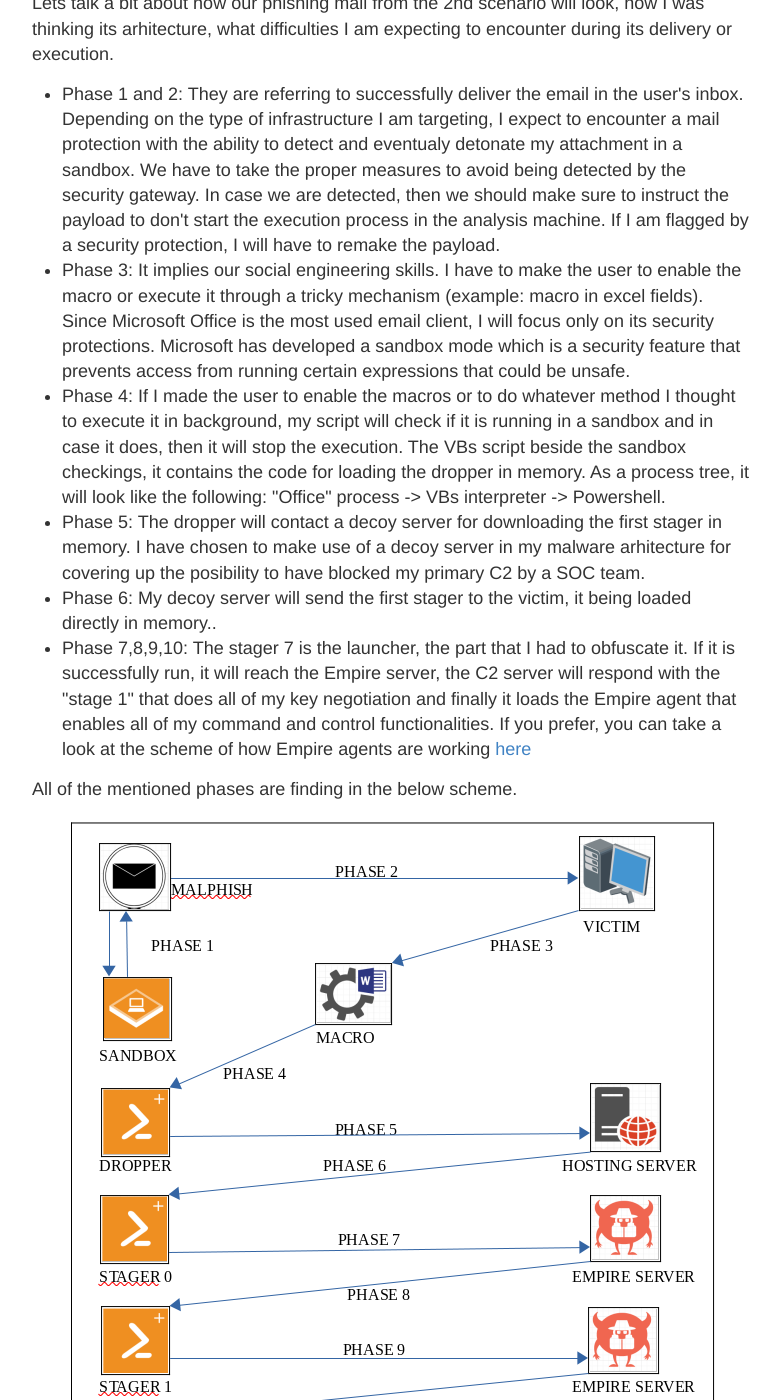
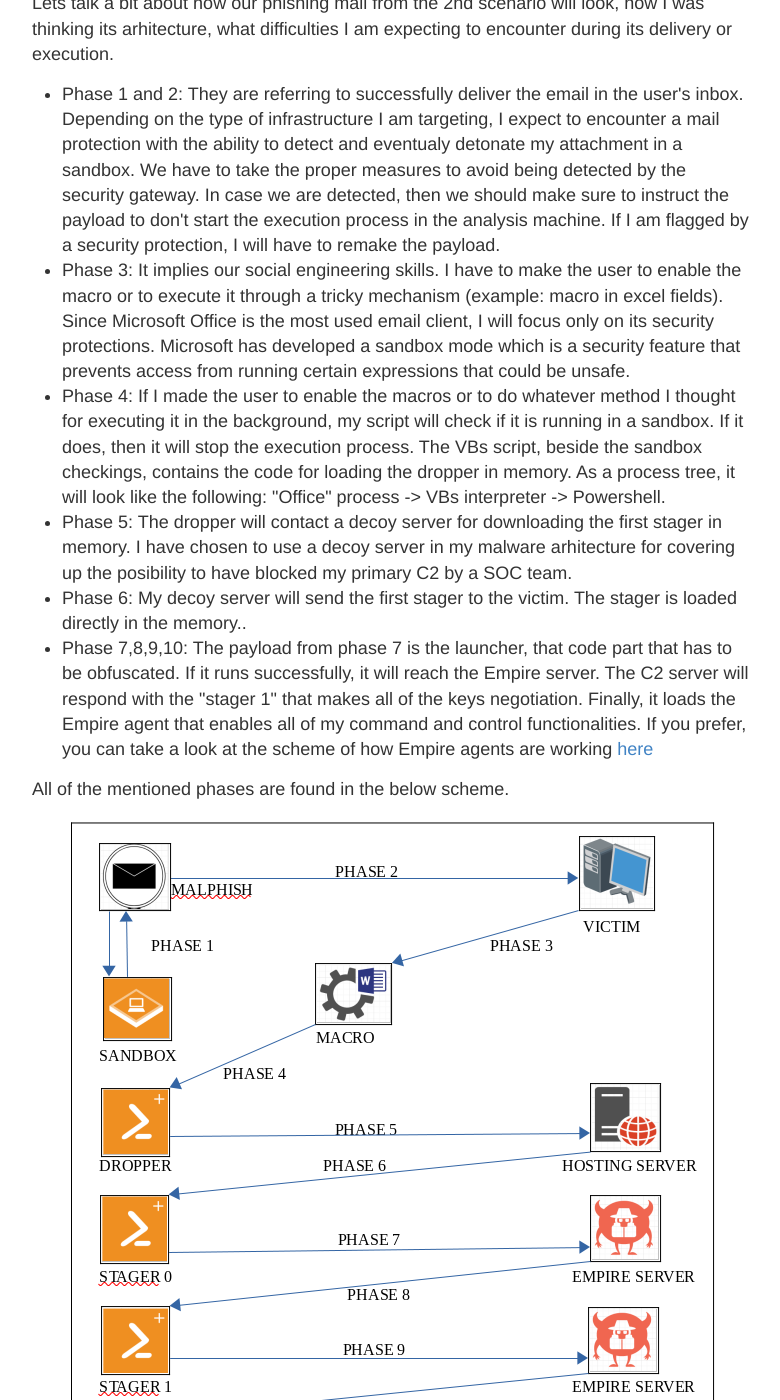
Before and after one commit to whmacmac/test, a Jekyll site: the page built from _posts/2020-04-22-RedTeam-Exercises-with-OpenSource-Tools-Part-2.md, in a window 1280 px wide and 1400 px high, scrolled down 1098 px. Shown: the whole window, without its empty margins (248-1028 px from the left). Built offline with Jekyll 4.4.1, drawn with Linux system fonts in a browser that asks for light colours; some of the changed text lies outside the part shown.

Commit message:
Update 2020-04-22-RedTeam-Exercises-with-OpenSource-Tools-Part-2.md

```diff
--- a/_posts/2020-04-22-RedTeam-Exercises-with-OpenSource-Tools-Part-2.md
+++ b/_posts/2020-04-22-RedTeam-Exercises-with-OpenSource-Tools-Part-2.md
@@ -28,22 +28,22 @@ Lets talk a bit about how our phishing mail from the 2nd scenario will look, how
 
 <ul>
 <li>Phase 1 and 2: They are referring to successfully deliver the email in the user's inbox. Depending on the type of infrastructure I am targeting, I expect to encounter a mail protection with the ability to detect and eventualy detonate my attachment in a sandbox. We have to take the proper measures to avoid being detected by the security gateway. In case we are detected, then we should make sure to instruct the payload to don't start the execution process in the analysis machine. If I am flagged by a security protection, I will have to remake the payload.</li>
-<li>Phase 3: It implies our social engineering skills. I have to make the user to enable the macro or execute it through a tricky mechanism (example: macro in excel fields). Since Microsoft Office is the most used email client, I will focus only on its security protections. Microsoft has developed a sandbox mode which is a security feature that prevents access from running certain expressions that could be unsafe.</li>
-<li>Phase 4: If I made the user to enable the macros or to do whatever method I thought to execute it in background, my script will check if it is running in a sandbox and in case it does, then it will stop the execution. The VBs script beside the sandbox checkings, it contains the code for loading the dropper in memory. As a process tree, it will look like the following: "Office" process -> VBs interpreter -> Powershell.</li>
-<li>Phase 5: The dropper will contact a decoy server for downloading the first stager in memory. I have chosen to make use of a decoy server in my malware arhitecture for covering up the posibility to have blocked my primary C2 by a SOC team.</li>
-<li>Phase 6: My decoy server will send the first stager to the victim, it being loaded directly in memory..</li>
-<li>Phase 7,8,9,10: The stager 7 is the launcher, the part that I had to obfuscate it. If it is successfully run, it will reach the Empire server, the C2 server will respond with the "stage 1" that does all of my key negotiation and finally it loads the Empire agent that enables all of my command and control functionalities. If you prefer, you can take a look at the scheme of how Empire agents are working <a href="https://testmactest.github.io/RedTeam_Exercises_with_OpenSource_Tools_Part_1#howdoimakeuseofopensource" style="text-decoration: none;">here</a></li>
+<li>Phase 3: It implies our social engineering skills. I have to make the user to enable the macro or to execute it through a tricky mechanism (example: macro in excel fields). Since Microsoft Office is the most used email client, I will focus only on its security protections. Microsoft has developed a sandbox mode which is a security feature that prevents access from running certain expressions that could be unsafe.</li>
+<li>Phase 4: If I made the user to enable the macros or to do whatever method I thought for executing it in the background, my script will check if it is running in a sandbox. If it does, then it will stop the execution process. The VBs script, beside the sandbox checkings, contains the code for loading the dropper in memory. As a process tree, it will look like the following: "Office" process -> VBs interpreter -> Powershell.</li>
+<li>Phase 5: The dropper will contact a decoy server for downloading the first stager in memory. I have chosen to use a decoy server in my malware arhitecture for covering up the posibility to have blocked my primary C2 by a SOC team.</li>
+<li>Phase 6: My decoy server will send the first stager to the victim. The stager is loaded directly in the memory..</li>
+<li>Phase 7,8,9,10: The payload from phase 7 is the launcher, that code part that has to be obfuscated. If it runs successfully, it will reach the Empire server. The C2 server will respond with the "stager 1" that makes all of the keys negotiation. Finally, it loads the Empire agent that enables all of my command and control functionalities. If you prefer, you can take a look at the scheme of how Empire agents are working <a href="https://testmactest.github.io/RedTeam_Exercises_with_OpenSource_Tools_Part_1#howdoimakeuseofopensource" style="text-decoration: none;">here</a></li>
 </ul>
 
-All of the mentioned phases are finding in the below scheme.
+All of the mentioned phases are found in the below scheme.
 <div>
 <center><img src="/images/2020-04-11-RedTeam-Exercises-with-OpenSource-Tools-Part-1.md/arhitecturef.png">
  </center>
 </div>
 
-If you are wondering where is the scheme for the first scenario, I am answering you that it is using the same code as the second scenario, starting from 5th phase. This first scenario is a pre-requisite for having an operational phishing email.
+The first scenario uses the same steps from the second scenario, starting from 5th phase. This first scenario is necessary for having an operational phishing email.
 
-I divided my testing work in half in order to bypass Windows Defender and AMSI rules: one for testing the stager's evasion capabilities for not being detected. The second part is focused testing and developing anti-sandbox features and a way to bypass the Office's sandbox mode.
+I divided my testing work in half in order to bypass Windows Defender and AMSI rules: one part for testing the stager's evasion capabilities. And the second part is focused on testing and developing anti-sandbox features and a way to bypass the Office's sandbox mode.
 
 ## Scenario 1 {#scenario1}
 I will not show all the tests that I did in order to observe and analyze the Windwos Defender's behavior and the AMSI rules. In my examples, I am using multi/launcher stager.<br/>
```
